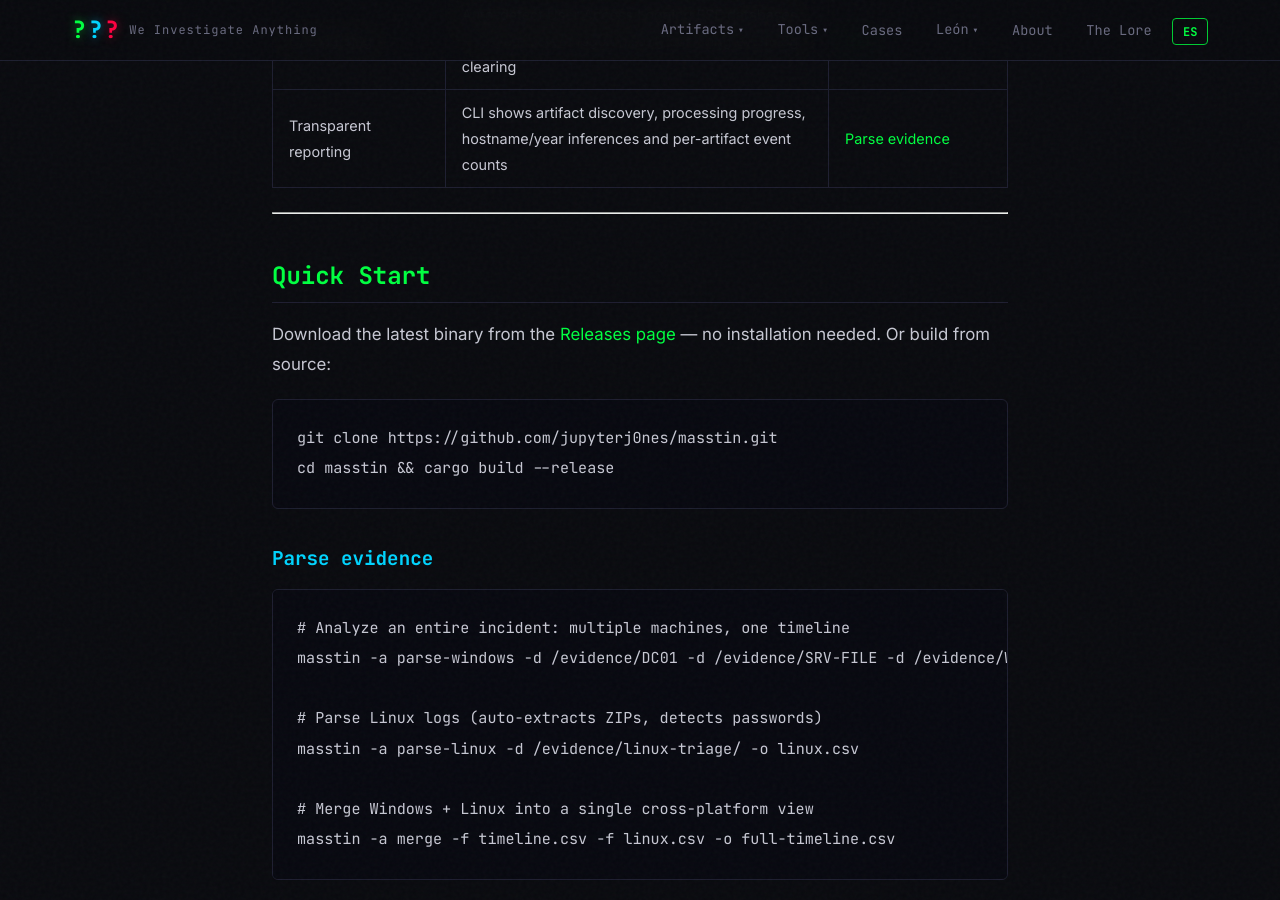
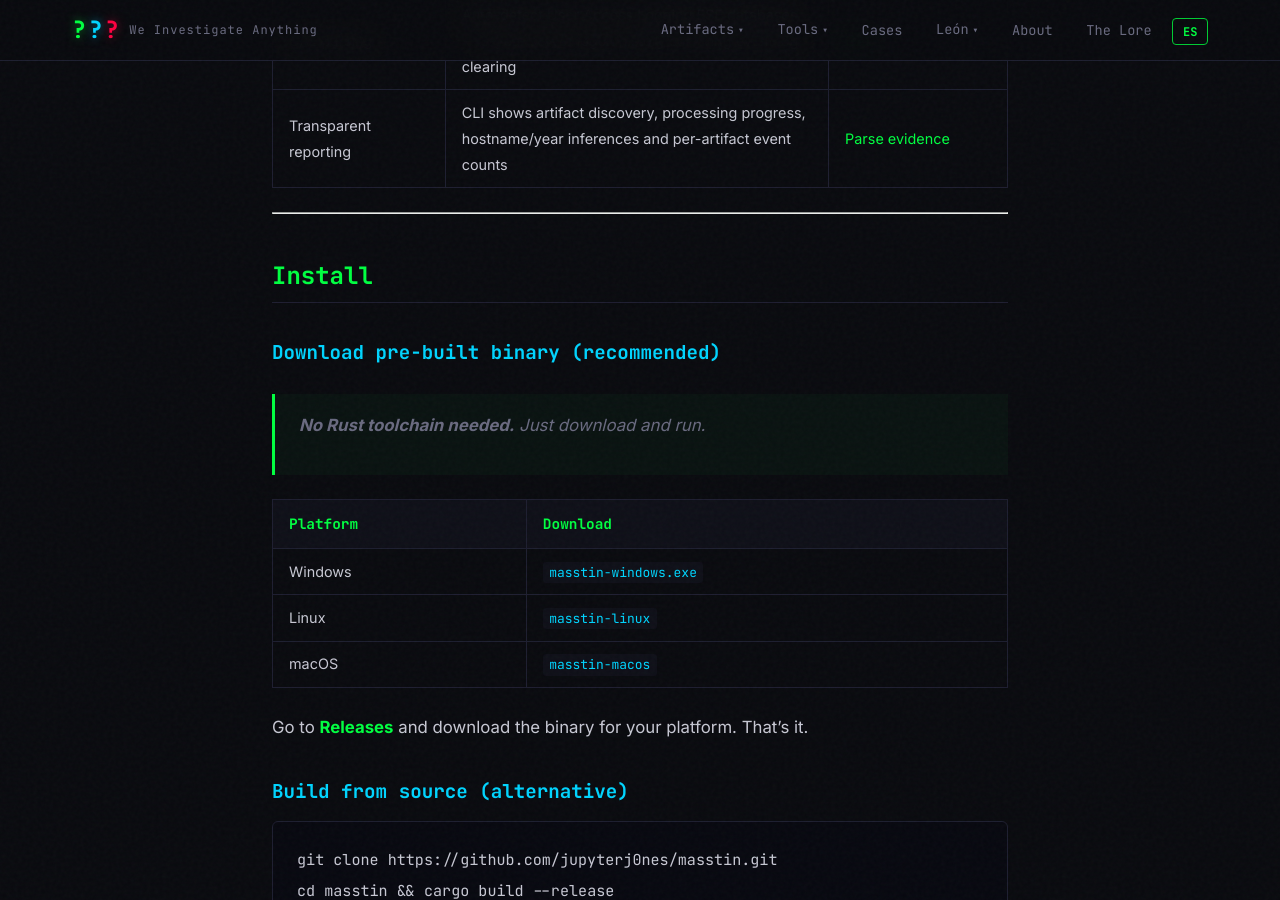
Before and after one commit to jupyterj0nes/jupyterj0nes.github.io, a Jekyll site: the page built from _posts/en/2026-04-06-masstin-lateral-movement-rust.md, in a window 1280 px wide and 900 px high, scrolled down 2930 px. Built offline with Jekyll 4.4.1, drawn with Linux system fonts in a browser that asks for light colours; comment, search, counter and statistics services are not loaded.

Commit message:
Improve install section with download table (EN/ES)

````diff
--- a/_posts/en/2026-04-06-masstin-lateral-movement-rust.md
+++ b/_posts/en/2026-04-06-masstin-lateral-movement-rust.md
@@ -47,9 +47,21 @@ Masstin parses **all** these sources and merges them into a **single chronologic
 
 ---
 
-## Quick Start
+## Install
 
-Download the latest binary from the [Releases page](https://github.com/jupyterj0nes/masstin/releases) — no installation needed. Or build from source:
+### Download pre-built binary (recommended)
+
+> **No Rust toolchain needed.** Just download and run.
+
+| Platform | Download |
+|----------|----------|
+| Windows | [`masstin-windows.exe`](https://github.com/jupyterj0nes/masstin/releases/latest) |
+| Linux | [`masstin-linux`](https://github.com/jupyterj0nes/masstin/releases/latest) |
+| macOS | [`masstin-macos`](https://github.com/jupyterj0nes/masstin/releases/latest) |
+
+Go to [**Releases**](https://github.com/jupyterj0nes/masstin/releases) and download the binary for your platform. That's it.
+
+### Build from source (alternative)
 
 ```bash
 git clone https://github.com/jupyterj0nes/masstin.git
````
Also changed, not shown: _posts/es/2026-04-06-masstin-lateral-movement-rust.md (+14 -2 lines).
